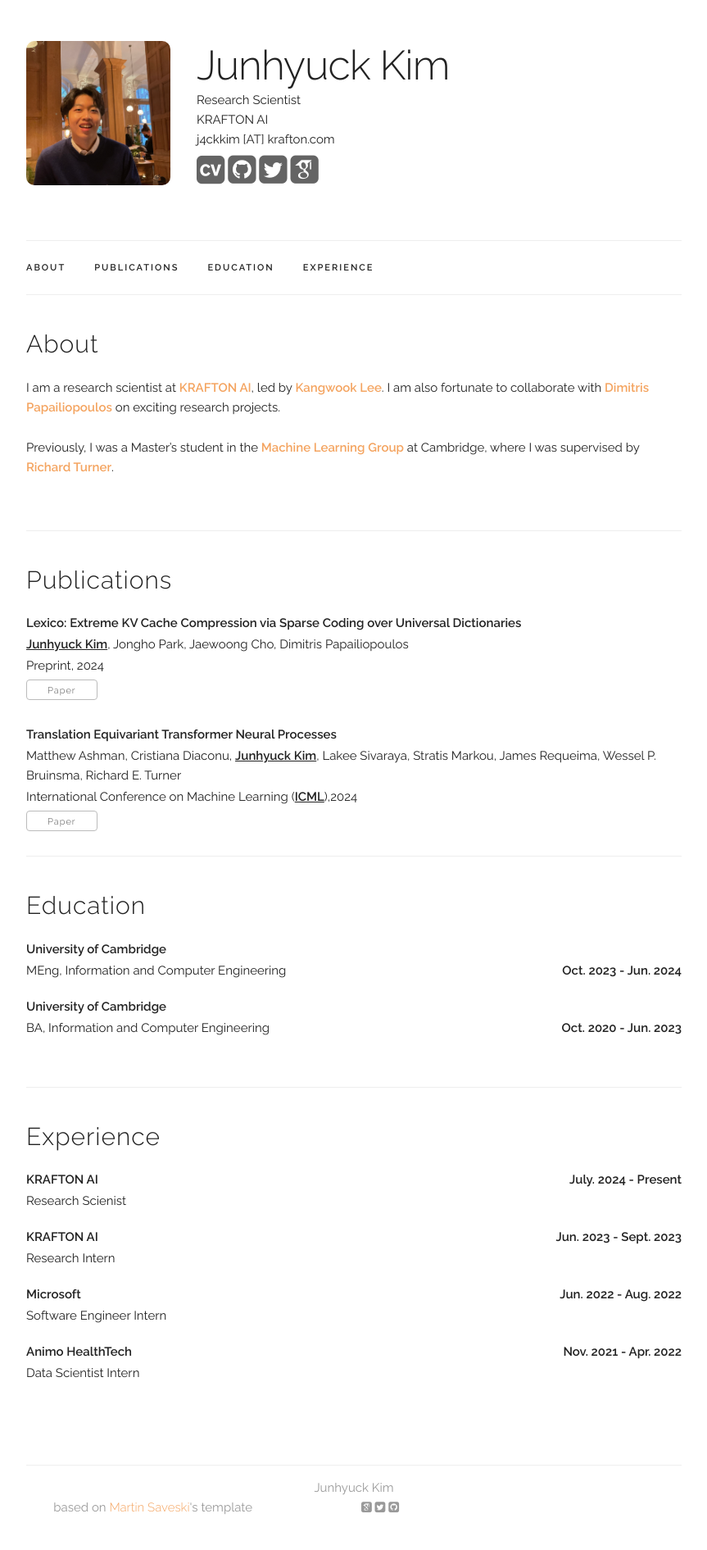
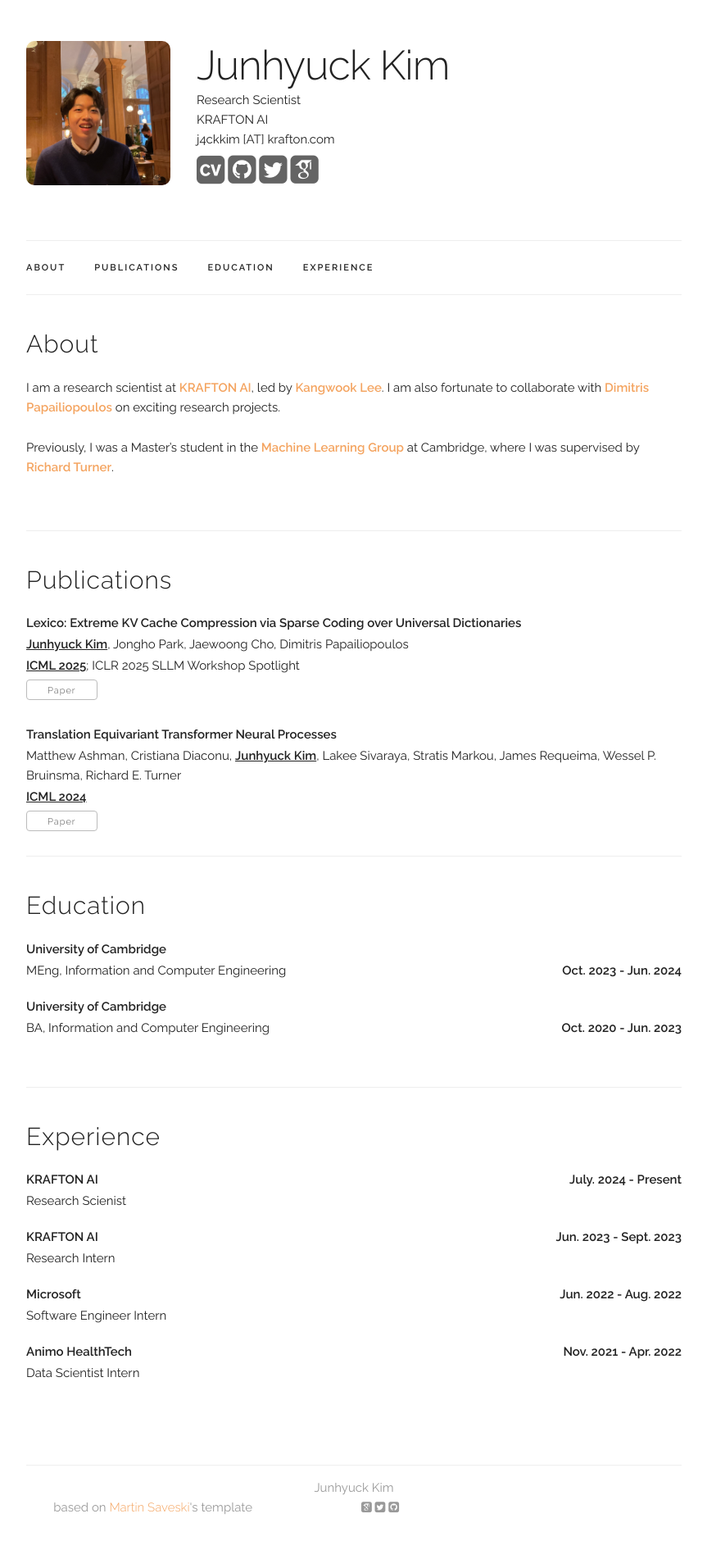
Before and after one commit to jhyuckkim/jhyuckkim.github.io, a Jekyll site: the page built from index.html, in a window 1280 px wide. Shown: the whole page at 82% size, without its empty margins (208-1071 px from the left). Built offline with Jekyll 4.4.1, drawn with Linux system fonts in a browser that asks for light colours; some web fonts are replaced.

Commit message:
update: publications

```diff
--- a/_data/publications.yaml
+++ b/_data/publications.yaml
@@ -1,12 +1,12 @@
 papers:
   - title: "Lexico: Extreme KV Cache Compression via Sparse Coding over Universal Dictionaries"
     authors: "<b><u>Junhyuck Kim</u></b>, Jongho Park, Jaewoong Cho, Dimitris Papailiopoulos"
-    venue: "Preprint, 2024"
+    venue: "<b><u>ICML 2025</u></b>; ICLR 2025 SLLM Workshop Spotlight"
     paper_pdf: "https://arxiv.org/abs/2412.08890"
     selected: y
 
   - title: "Translation Equivariant Transformer Neural Processes"
     authors: "Matthew Ashman, Cristiana Diaconu, <b><u>Junhyuck Kim</u></b>, Lakee Sivaraya, Stratis Markou, James Requeima, Wessel P. Bruinsma, Richard E. Turner"
-    venue: "International Conference on Machine Learning (<b><u>ICML</u></b>),2024"
+    venue: "<b><u>ICML 2024</u></b>"
     paper_pdf: "https://arxiv.org/abs/2406.12409"
     selected: y
```
